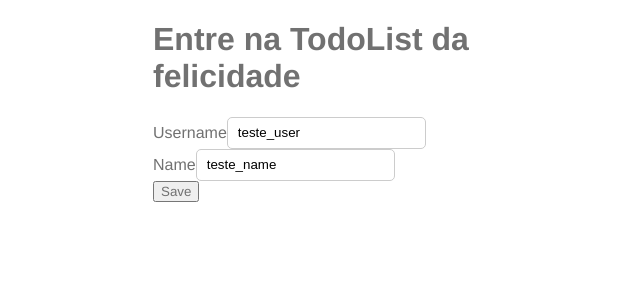
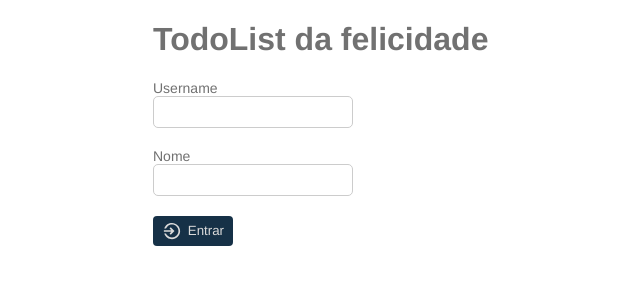
Before and after one commit to luanavicente/todolist_react, a React (Create React App) app: page / in a window 1280 px wide. Shown: the top 300 px of the page, without its empty margins (287-927 px from the left). Built offline with nearby package versions, Linux system fonts and the light colour scheme.

Commit message:
Adiciona styled components

```diff
--- a/package.json
+++ b/package.json
@@ -12,6 +12,7 @@
     "@types/react-dom": "^16.9.0",
     "@types/react-redux": "^7.1.9",
     "@types/react-router-dom": "^5.1.5",
+    "@types/styled-components": "^5.1.1",
     "react": "^16.13.1",
     "react-dom": "^16.13.1",
     "react-icons": "^3.10.0",
@@ -23,6 +24,7 @@
     "reactotron-redux-saga": "^4.2.3",
     "redux": "^4.0.5",
     "redux-saga": "^1.1.3",
+    "styled-components": "^5.1.1",
     "typesafe-actions": "^5.1.0",
     "typescript": "~3.7.2",
     "uuidv4": "^6.1.1"
--- a/src/Login.tsx
+++ b/src/Login.tsx
@@ -23,7 +23,7 @@ const Login: React.FC = () => {
 
     return (
         <div id="todoList">
-            <h1>Entre na TodoList da felicidade</h1>
+            <h1>TodoList da felicidade</h1>
 
             <User user={user} save={saveUser}/>
         </div>
--- a/src/components/User/index.tsx
+++ b/src/components/User/index.tsx
@@ -1,5 +1,7 @@
 import React, { useState, useEffect } from 'react'
 import { UserData } from '../../store/modules/user/types'
+import { Container, Label, Button } from './styles'
+import { IoMdLogIn } from 'react-icons/io'
 
 interface ComponentUser {
     user: UserData,
@@ -19,27 +21,27 @@ const Todo: React.FC<ComponentUser> = ({user, save}: ComponentUser) => {
   return (
     <div className="user">
     <div className="userInput">
-        <label htmlFor="input_username">Username</label>
+        <Container>
+            <Label htmlFor="input_username">Username</Label>
             <input
                 id="input_username"
                 type="text"
                 value={valueUsername}
                 onChange={ e => setValueUsername(e.target.value) }
             />
+        </Container>
 
-        <br/>
-
-        <label htmlFor="input_name">Name</label>
+        <Container>
+            <Label htmlFor="input_name">Nome</Label>
             <input
                 id="input_name"
                 type="text"
                 value={valueName}
                 onChange={ e => setValueName(e.target.value) }
             />
+        </Container>
 
-        <br/>
-
-        <button
+        <Button
             type="button"
             className="save"
             onClick={() => save(
@@ -48,8 +50,9 @@ const Todo: React.FC<ComponentUser> = ({user, save}: ComponentUser) => {
                 username: valueUsername}
             )}
         >
-            Save
-        </button>
+            <IoMdLogIn color="#DADADA"/>
+            Entrar
+        </Button>
     </div>
     </div>
   )
--- /dev/null
+++ b/src/components/User/styles.ts
@@ -0,0 +1,26 @@
+import styled from 'styled-components'
+
+
+export const Container = styled.div`
+  display: flex;
+  flex-direction: column;
+  margin-bottom: 20px;
+  width: 200px;
+`
+
+export const Label = styled.label`
+  font-size: 14px;
+`
+
+export const Button = styled.button`
+  border-radius: .25rem;
+  width: 80px;
+  height: 30px;
+  background: #163147;
+  color: #DADADA;
+  border: none;
+  font-weight: 300;
+  display: flex;
+  align-items: center;
+  justify-content: space-around;
+`
--- a/src/store/modules/user/index.ts
+++ b/src/store/modules/user/index.ts
@@ -2,8 +2,8 @@ import { Reducer } from 'redux'
 import { UserTypes, UserData } from './types'
 
 const INITIAL_STATE: UserData = {
-  username: "teste_user",
-  name: "teste_name"
+  username: "",
+  name: ""
 }
 
 const reducer: Reducer<UserData> = (state = INITIAL_STATE, action) => {
```
Also changed, not shown: 1 other file (tests, documents, lock files or other folders). Lines whose indentation alone changed are shown as unchanged.
